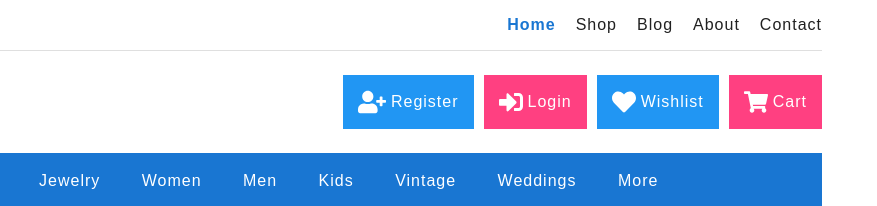
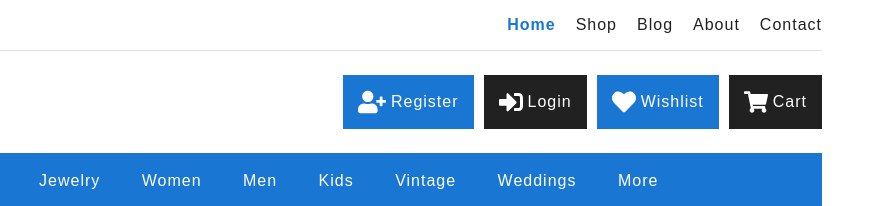
Before and after one commit to alvand-dev/gift-shop, a plain HTML site: page index.html in a window 1280 px wide. Shown: the top 206 px of the page, 403-1280 px from the left. Drawn offline with Linux system fonts and the light colour scheme; a web font is replaced by a local one.

Commit message:
fix: Main header buttons color contrast issues

```diff
--- a/style.css
+++ b/style.css
@@ -198,12 +198,12 @@ i#back-to-top svg {
 }
 
 #main-header nav ul li {
-  background-color: var(--primary-color);
+  background-color: var(--dark-primary-color);
   flex-basis: 25%;
 }
 
 #main-header nav ul li:nth-child(even) {
-  background-color: var(--accent-color);
+  background-color: var(--primary-text);
 }
 
 #main-header nav ul li a {
```
